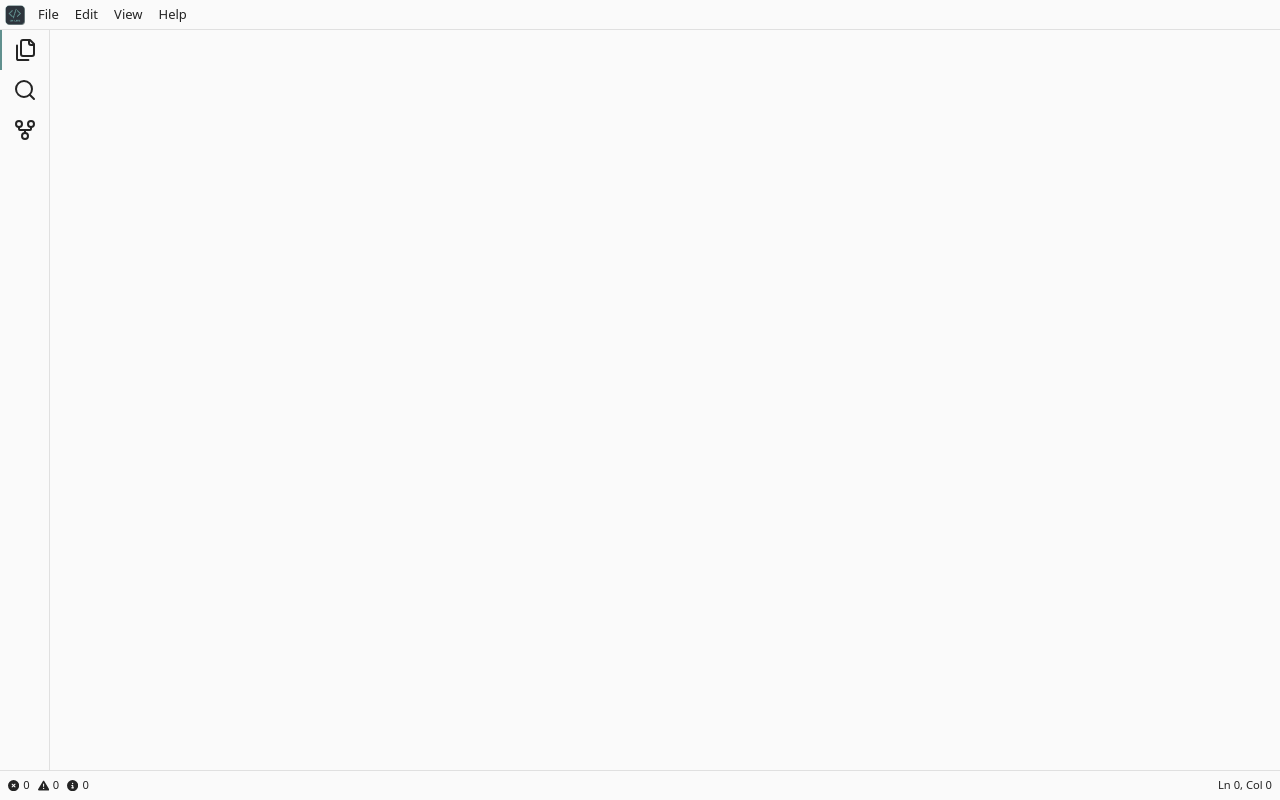
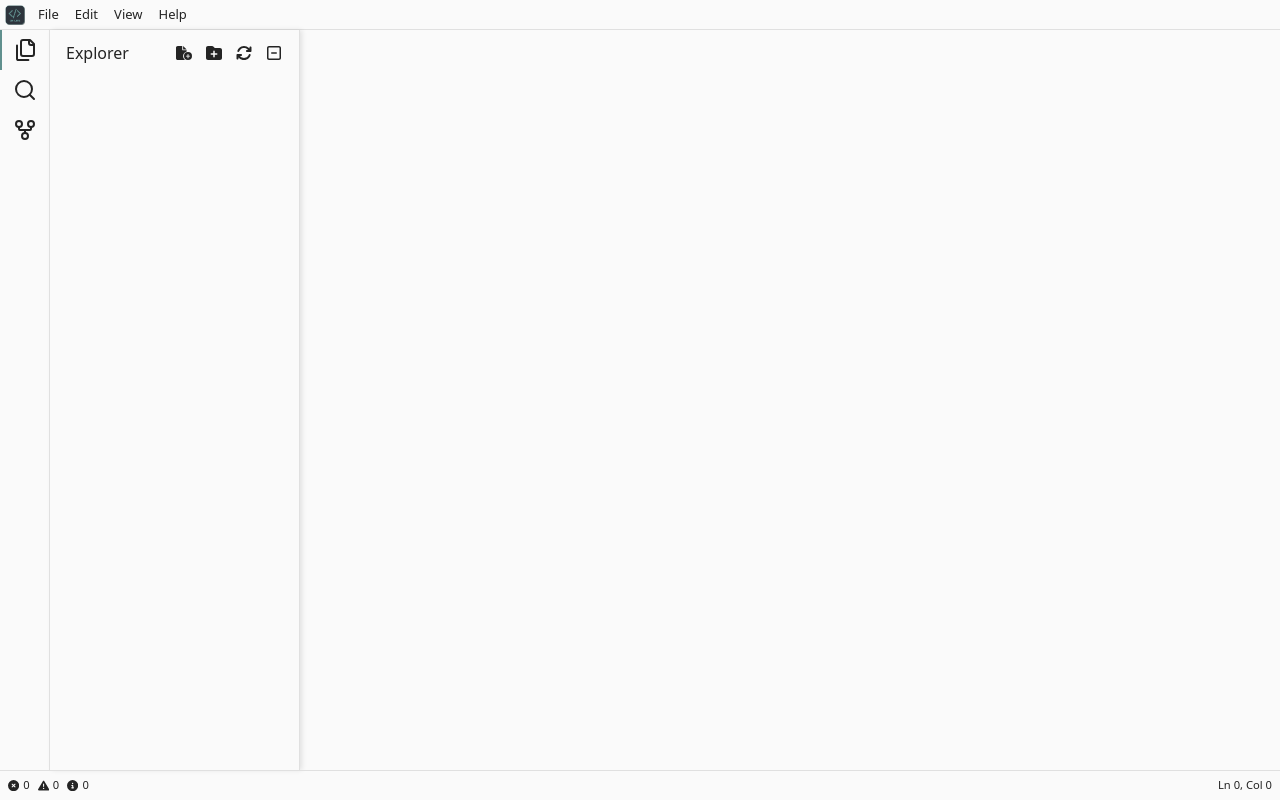
Before and after one commit to Zileriel/gml-code-editor, a React (Vite) app: page / in a window 1280 px wide. Built offline with nearby package versions, Linux system fonts and the light colour scheme.

Commit message:
Add explorer component

```diff
--- a/src/ui/styles/index.css
+++ b/src/ui/styles/index.css
@@ -223,12 +223,14 @@ main {
 		align-items: center;
 
 		font-size: 1.5rem;
+		z-index: 10;
 
 		li {
 			position: relative;
 			width: 100%;
 
-			button, a {
+			button,
+			a {
 				all: unset;
 				display: flex;
 				justify-content: center;
@@ -247,9 +249,9 @@ main {
 				border-left: 2px solid var(--color-primary);
 			}
 
-			&[data-changes]:not([data-changes="0"])::after {
+			&[data-changes]:not([data-changes='0'])::after {
 				content: attr(data-changes);
-				font-size: 0.70rem;
+				font-size: 0.7rem;
 				color: var(--color-background);
 				background-color: var(--color-primary);
 				border-radius: 50%;
@@ -265,13 +267,70 @@ main {
 
 				right: 1rem;
 				bottom: 0;
-
 			}
 		}
 	}
 
 	#main {
 		grid-area: main;
+
+		#explorer {
+			height: 100%;
+			border-right: 1px solid var(--color-border);
+			width: 250px;
+			min-width: 100px;
+			max-width: 400px;
+			padding: 0.5rem 1rem;
+      user-select: none;
+
+			float: left;
+			overflow-y: auto;
+			background-color: var(--color-background);
+			box-shadow: 2px 0 5px var(--color-shadow);
+
+			#explorer-header {
+				display: flex;
+				justify-content: space-between;
+				align-items: center;
+
+				.actions {
+					display: flex;
+					align-items: center;
+					list-style: none;
+
+					li {
+						width: 30px;
+						height: 30px;
+
+						display: flex;
+						align-items: center;
+						justify-content: center;
+						border-radius: 8px;
+
+						button {
+							all: unset;
+
+							display: flex;
+							align-items: center;
+							justify-content: center;
+							cursor: pointer;
+							color: var(--color-text);
+						}
+
+						&:hover {
+							background-color: var(--color-highlight);
+						}
+					}
+				}
+			}
+
+			#explorer-items {
+				list-style: none;
+				margin: 0;
+				padding: 0;
+				margin-top: 0.5rem;
+			}
+		}
 	}
 
 	#statusbar {
--- /dev/null
+++ b/src/ui/views/Explorer.jsx
@@ -0,0 +1,40 @@
+import React from 'react';
+
+import {
+	FaFileCirclePlus,
+	FaFolderPlus,
+	FaArrowsRotate,
+	FaRegSquareMinus,
+} from 'react-icons/fa6';
+
+export default function Explorer() {
+	return (
+		<div id="explorer">
+			<div id="explorer-header">
+				<span className="title">Explorer</span>
+				<ul className="actions">
+					<li data-tooltip="New File">
+						<button>
+							<FaFileCirclePlus />
+						</button>
+					</li>
+					<li data-tooltip="New Folder">
+						<button>
+							<FaFolderPlus />
+						</button>
+					</li>
+					<li data-tooltip="Refresh">
+						<button>
+							<FaArrowsRotate />
+						</button>
+					</li>
+					<li data-tooltip="Collapse">
+						<button>
+							<FaRegSquareMinus />
+						</button>
+					</li>
+				</ul>
+			</div>
+		</div>
+	);
+}
--- a/src/ui/views/Main.jsx
+++ b/src/ui/views/Main.jsx
@@ -1,9 +1,10 @@
 import React from 'react'
+import Explorer from './Explorer';
 
 export default function Main() {
   return (
 		<div id="main">
-
+      <Explorer />
 		</div>
 	);
 }
```
Lines whose indentation alone changed are shown as unchanged.
